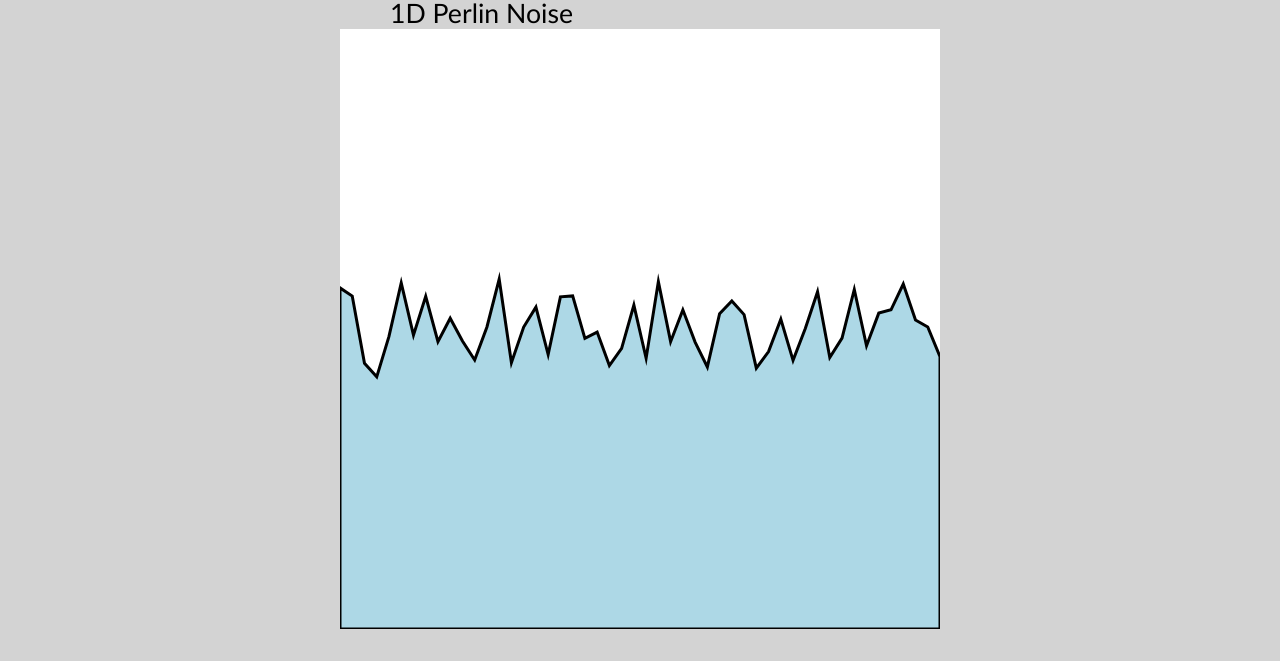
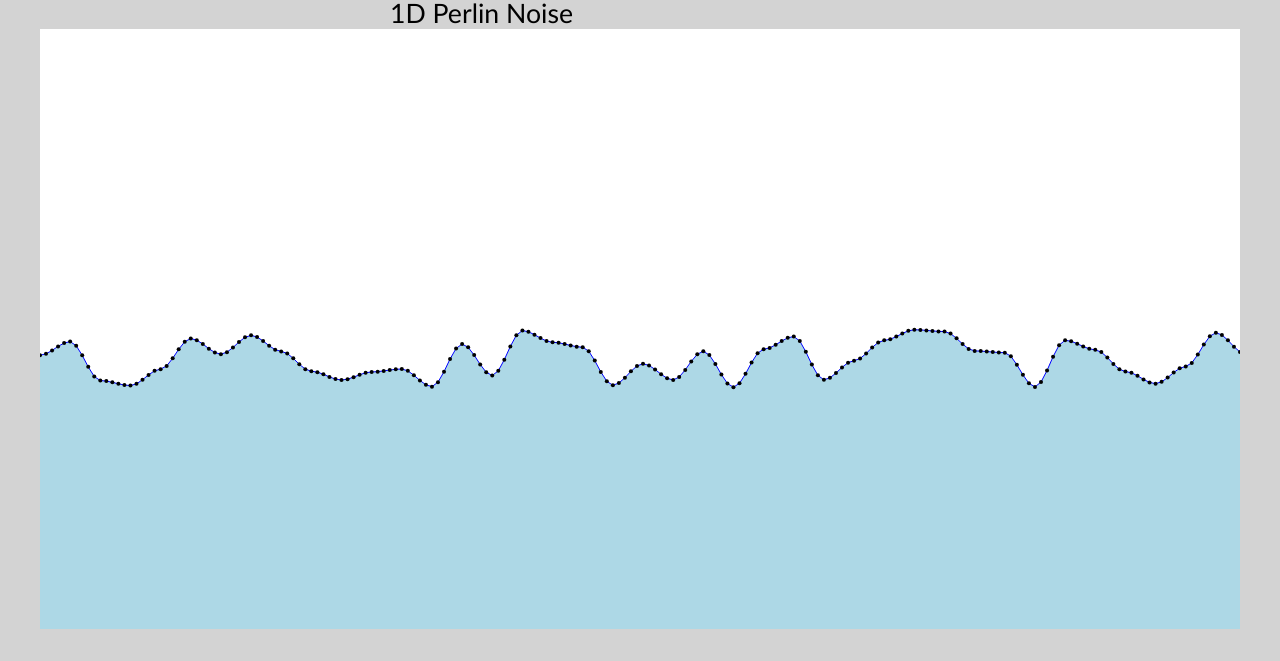
Before and after one commit to gjnguyen18/Perlin-Playground, a plain HTML site: page index.html in a window 1280 px wide. Shown: the part 139-800 px from the top of the page. Drawn offline with Linux system fonts and the light colour scheme.

Commit message:
1d perlin

```diff
--- a/index.html
+++ b/index.html
@@ -14,7 +14,7 @@
       <div> 1D Perlin Noise </div>
     </div>
 
-    <canvas id="canvas1" height="600px" width="600px"></canvas>
+    <canvas id="canvas1" height="600px" width="1200px"></canvas>
     <script src="js/perlin1D.js" type="module"></script>
 
   </body>
--- a/js/perlin1D.js
+++ b/js/perlin1D.js
@@ -1,4 +1,9 @@
 import { onWindowOnload } from "../libs/helpers.js";
+import { Simple1DNoise } from "./perlinNoiseFunctions.js"
+
+const numPoints = 200;
+const scale = .2;
+const amplitude = 60;
 
 let drawPerlinNoiseLine = () => {
 
@@ -10,32 +15,49 @@ let drawPerlinNoiseLine = () => {
         context.stroke();
     }
 
+    let drawDot = (x, y, r, color) => {
+        context.beginPath();
+        context.arc(x, y, 2, 0, Math.PI*2);
+        context.closePath();
+        context.fillStyle = color;
+        context.fill();
+    }
+
     // gets canvas and context
     let canvas = document.getElementById("canvas1");
     let context = canvas.getContext('2d');
 
+    let length = canvas.width;
+    let height = canvas.height;
+
     context.fillStyle = "White";
-    context.fillRect(0,0,600,600);
-
-    let length = canvas.width;
-    let numPoints = 50;
+    context.fillRect(0,0,length,height);
 
     let points = [];
 
+    var generator = new Simple1DNoise();
+    generator.setScale(scale);
+    generator.setAmplitude(amplitude);
     for(let i=0; i<numPoints; i++) {
-        points.push(Math.random()*100-50);
+        points.push(generator.getVal(i));
     }
 
     context.beginPath();
-    context.moveTo(0, 300);
+    context.moveTo(-50, 300);
     for(let i=0; i<numPoints+1; i++) {
         context.lineTo(i*length/(numPoints-1), points[i]+300);
     }
-    context.lineTo(600, 600);
-    context.lineTo(0, 600);
+
+    context.lineTo(length+50, 300);
+    context.lineTo(length+50, height+50);
+    context.lineTo(-50, height+50);
     context.closePath();
 
-    styleAndDraw("LightBlue", "black", 3);
+    styleAndDraw("LightBlue", "Blue", 1);
+
+    for(let i=0; i<numPoints+1; i++) {
+        drawDot(i*length/(numPoints-1), points[i]+300, 4, "Black");
+    }
 };
 
 onWindowOnload(drawPerlinNoiseLine);
--- /dev/null
+++ b/js/perlinNoiseFunctions.js
@@ -0,0 +1,42 @@
+export function Simple1DNoise()
+{
+    var MAX_VERTICES = 1024;
+    var MAX_VERTICES_MASK = MAX_VERTICES -1;
+    var amplitude = 1;
+    var scale = 0.1;
+
+    var r = [];
+
+    for ( var i = 0; i < MAX_VERTICES; ++i ) {
+        r.push(Math.random());
+    }
+
+    var getVal = function( x ){
+        var scaledX = x * scale;
+        var xFloor = Math.floor(scaledX);
+        var t = scaledX - xFloor;
+        var tRemapSmoothstep = t * t * ( 3 - 2 * t );
+
+        var xMin = xFloor & MAX_VERTICES_MASK;
+        var xMax = ( xMin + 1 ) & MAX_VERTICES_MASK;
+
+        var y = lerp( r[ xMin ], r[ xMax ], tRemapSmoothstep );
+
+        return y * amplitude;
+    };
+
+    var lerp = function(a, b, t ) {
+        return a * ( 1 - t ) + b * t;
+    };
+
+    // return the API
+    return {
+        getVal: getVal,
+        setAmplitude: function(newAmplitude) {
+            amplitude = newAmplitude;
+        },
+        setScale: function(newScale) {
+            scale = newScale;
+        }
+    };
+}
```
